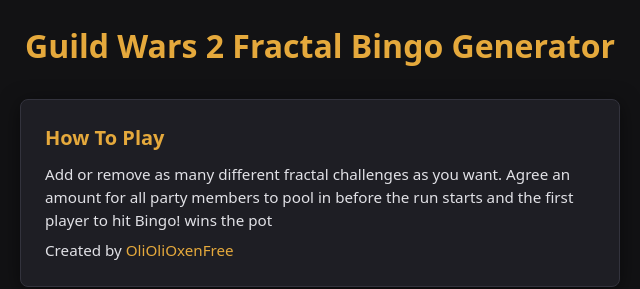
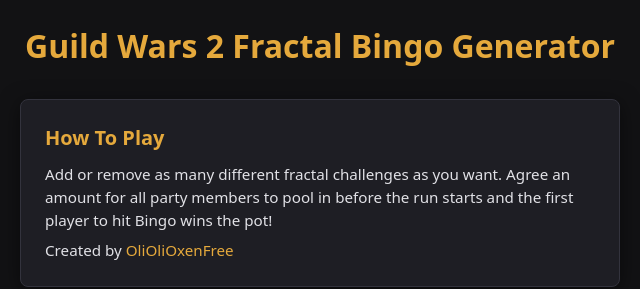
Before and after one commit to OliOli-OxenFree/Guild-Wars-2-Fractal-Bingo, a website: page public/index.html in a window 1280 px wide. Shown: the top 289 px of the page, 320-960 px from the left. Drawn offline with Linux system fonts and the light colour scheme.

Commit message:
Update index.html

```diff
--- a/public/index.html
+++ b/public/index.html
@@ -228,7 +228,7 @@
 
     <div class="info-card">
       <h2>How To Play</h2>
-      <p>Add or remove as many different fractal challenges as you want. Agree an amount for all party members to pool in before the run starts and the first player to hit Bingo! wins the pot</p>
+      <p>Add or remove as many different fractal challenges as you want. Agree an amount for all party members to pool in before the run starts and the first player to hit Bingo wins the pot!</p>
       <p>Created by <a href="https://www.youtube.com/@OliOli.OxenFree" target="_blank" rel="noopener noreferrer">OliOliOxenFree</a></p>
     </div>
 
```
